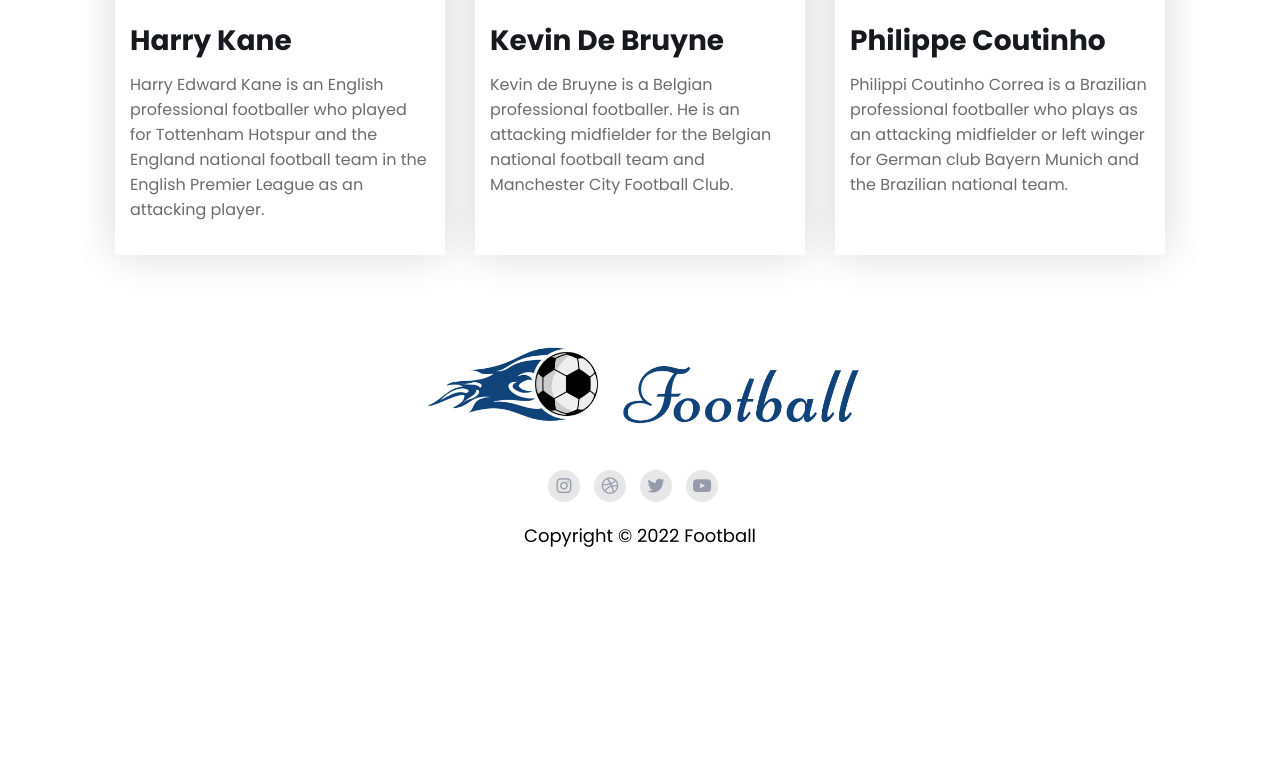
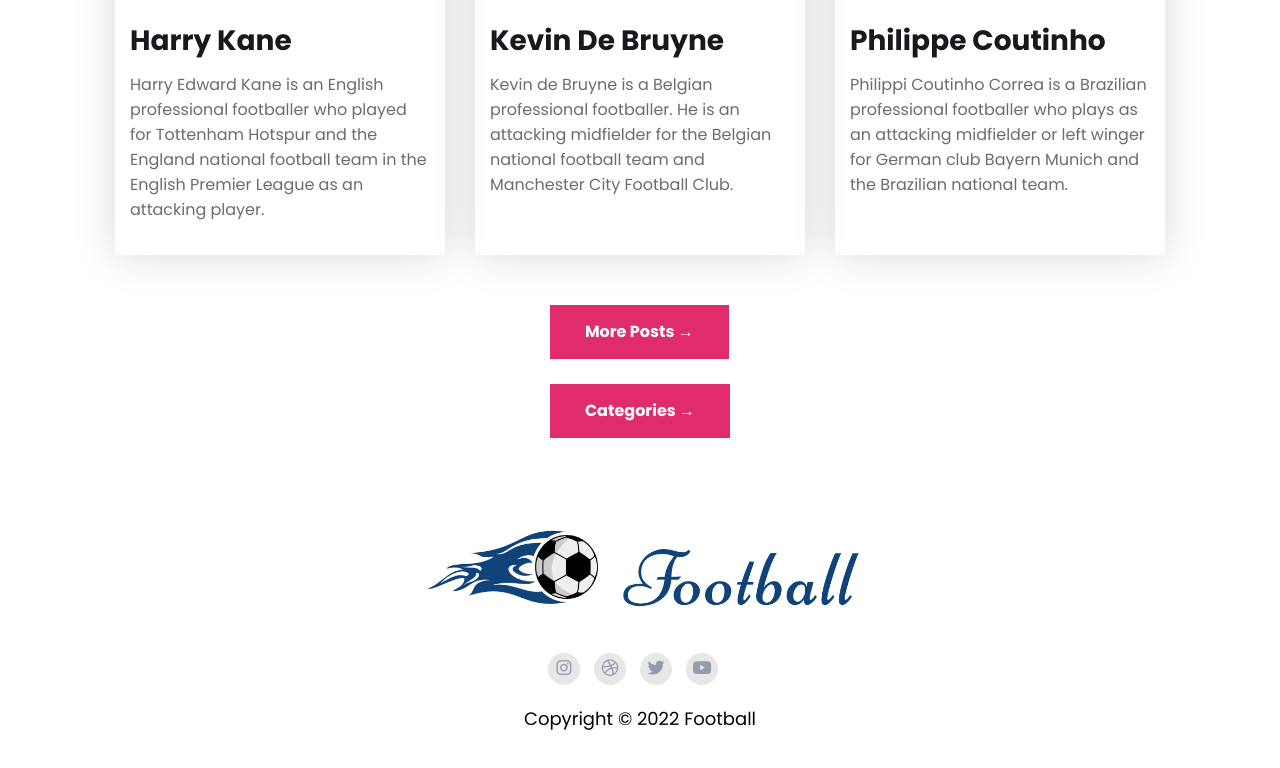
Before and after one commit to iisratislam/football, a plain HTML site: page index.html in a window 1280 px wide. Shown: the part 2729-3497 px from the top of the page. Before the commit the page ends 3342 px from the top, so only its background shows below. Drawn offline with Linux system fonts and the light colour scheme.

Commit message:
extrapart1

```diff
--- a/index.html
+++ b/index.html
@@ -27,7 +27,7 @@
                      Copa America <br />
                      2021
                   </h1>
-                  <a class="btn" href="#"
+                  <a class="btn" href="https://www.google.com/"
                      >Watch Live <span class="right-arr">&#8594;</span></a
                   >
                </div>
@@ -194,8 +194,22 @@
                   </div>
                </div>
             </div>
-         </section>
+         </section><br><br>
          <!-- players section end -->
+
+         <!-- bonuspart -->
+         <div>
+            <a class="btn" href="https://www.google.com/"
+          >More Posts <span class="right-arr">&#8594;</span></a>
+          <br><br>
+
+          <a class="btn" href="https://www.google.com/"
+          >Categories <span class="right-arr">&#8594;</span></a>
+
+
+
+         </div>
+
 
       </main>
 
```
